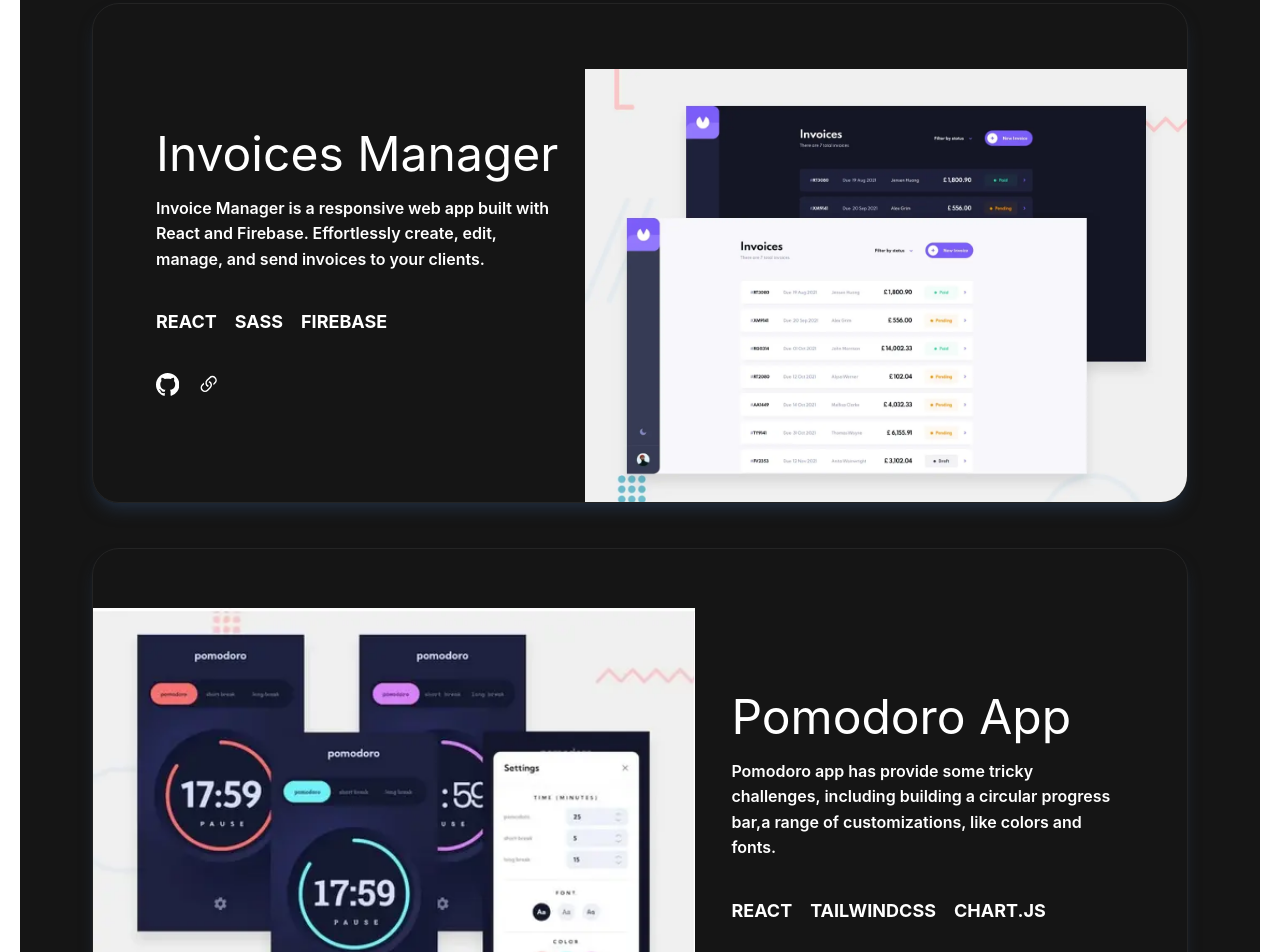
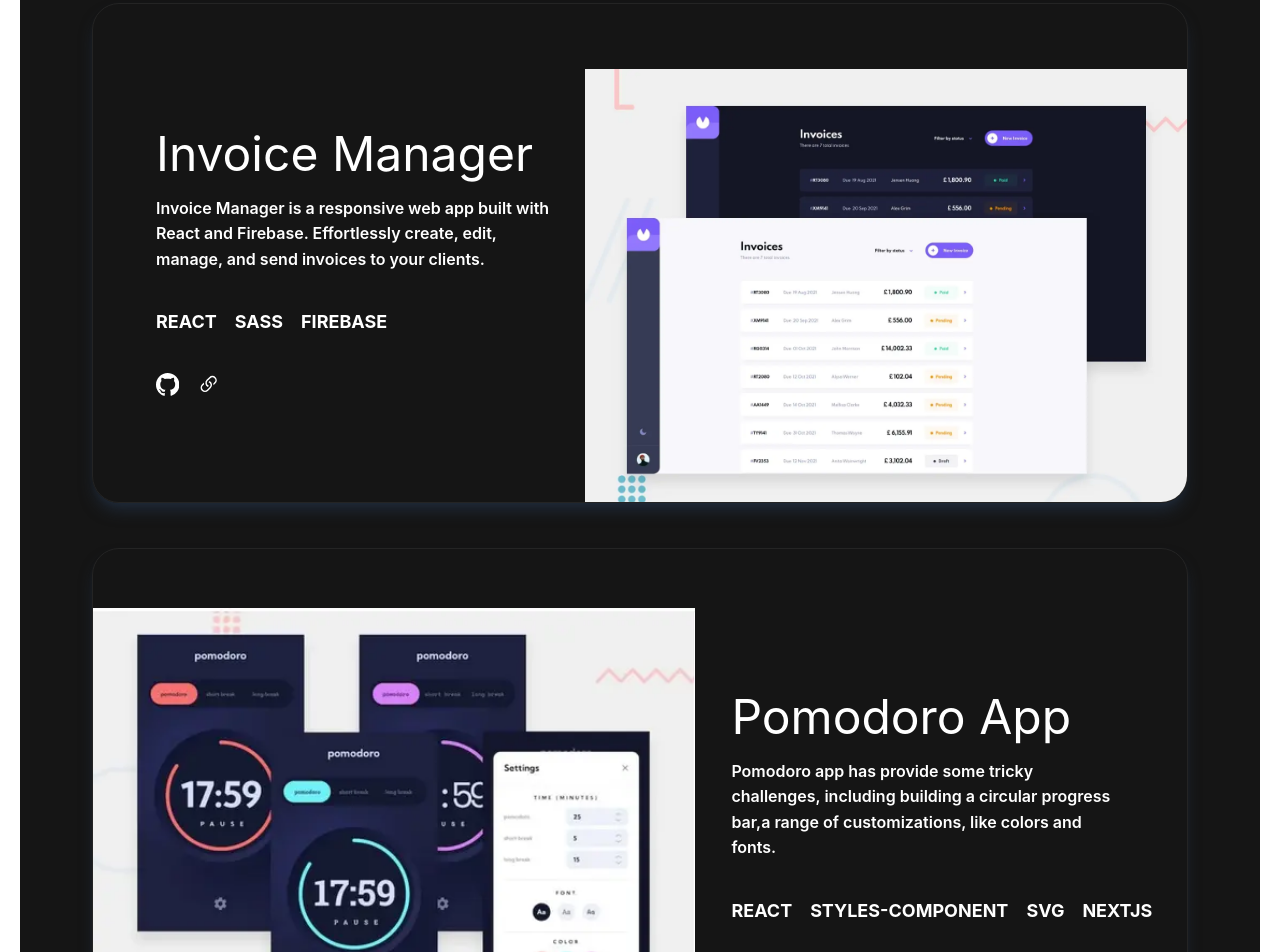
Before and after one commit to huyenluu/porfolio-v1, a Next.js app: page /projects/projects in a window 1280 px wide. Shown: the part 740-1692 px from the top of the page. Built offline with nearby package versions, Linux system fonts and the light colour scheme.

Commit message:
Update projectDetails.js

```diff
--- a/components/projectDetails.js
+++ b/components/projectDetails.js
@@ -19,7 +19,7 @@ export const devProjects = [
     },
     {
         id: 2,
-        name: 'Invoices Manager',
+        name: 'Invoice Manager',
         description:
             'Invoice Manager is a responsive web app built with React and Firebase. Effortlessly create, edit, manage, and send invoices to your clients.',
         technologies: ['React', 'Sass', 'Firebase'],
@@ -33,7 +33,7 @@ export const devProjects = [
         name: 'Pomodoro App',
         description:
             'Pomodoro app has provide some tricky challenges, including building a circular progress bar,a range of customizations, like colors and fonts.',
-        technologies: ['React', 'TailwindCss', 'Chart.js'],
+        technologies: ['React', 'Styles-component', 'SVG', 'NextJs'],
         github: 'https://github.com/huyenluu/pomodoro',
         demo: 'https://pomodoro-black-phi.vercel.app/',
         image: require('../public/pomodoro-app.webp'),
```
